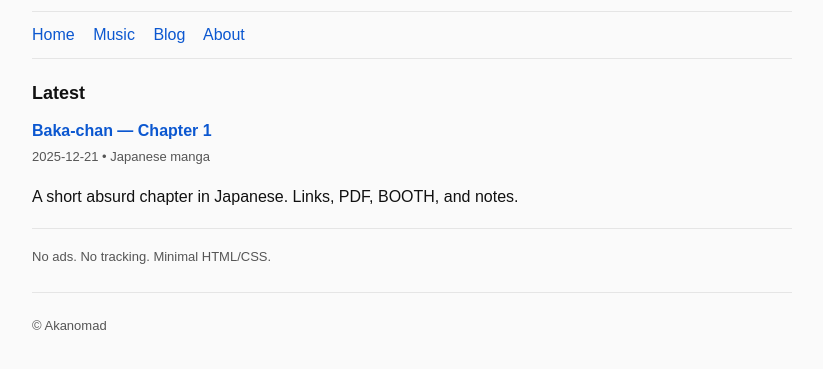
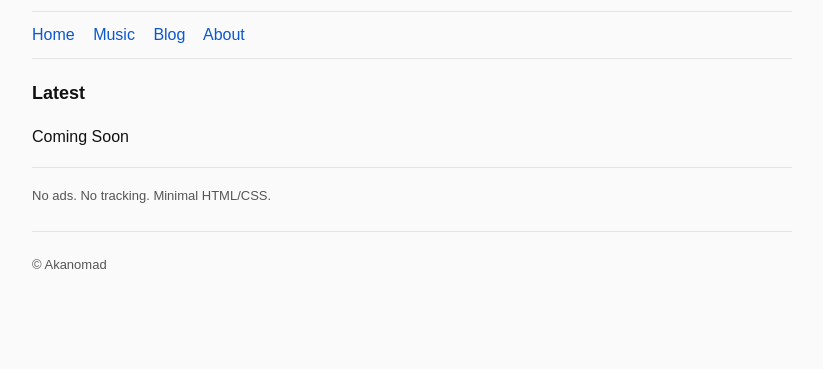
Before and after one commit to Thor8887/thor8887.github.io, a plain HTML site: page index.html in a window 1280 px wide. Shown: the part 107-476 px from the top of the page, without its empty margins (228-1051 px from the left). Drawn offline with Linux system fonts and the light colour scheme.

Commit message:
Update latest section placeholder

```diff
--- a/index.html
+++ b/index.html
@@ -14,7 +14,7 @@
       <nav>
         <a href="/">Home</a>
         <a href="/music.html">Music</a>
-        <a href="/manga.html">Blog</a>
+        <a href="/blog.html">Blog</a>
         <a href="/about.html">About</a>
       </nav>
     </header>
@@ -23,9 +23,7 @@
       <h2>Latest</h2>
 
       <article class="post">
-        <h3><a href="/posts/2025-12-21-baka-chan-01.html">Baka-chan — Chapter 1</a></h3>
-        <p class="meta">2025-12-21 • Japanese manga</p>
-        <p>A short absurd chapter in Japanese. Links, PDF, BOOTH, and notes.</p>
+        <p>Coming Soon</p>
       </article>
 
       <hr />
```
